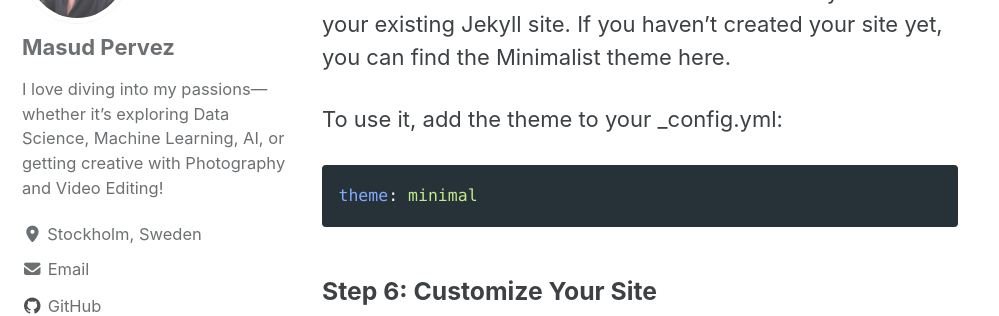
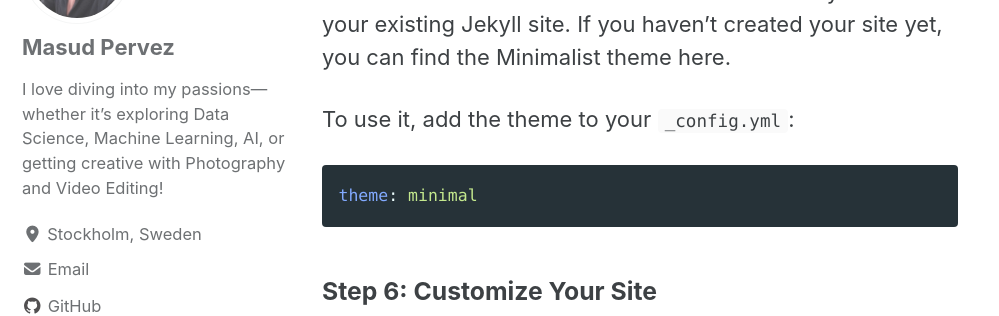
Before and after one commit to masudpervez27/masudpervez27.github.io, a Jekyll site: the page built from _posts/2024-10-24-build-website-using-jekyll.md, in a window 1280 px wide and 900 px high, scrolled down 2206 px. Shown: the part 154-470 px from the top of the window, without its empty margins (0-999 px from the left). Built offline with Jekyll 4.4.1, drawn with Linux system fonts in a browser that asks for light colours; cached includes are drawn as plain includes.

````diff
--- a/_posts/2024-10-24-build-website-using-jekyll.md
+++ b/_posts/2024-10-24-build-website-using-jekyll.md
@@ -55,7 +55,7 @@
 ### Step 5: Choose the Minimalist Theme
 You can either clone the Minimalist theme directly or add it to your existing Jekyll site. If you haven't created your site yet, you can find the Minimalist theme here.
 
-To use it, add the theme to your _config.yml:
+To use it, add the theme to your `_config.yml`:
 
 ```yaml
 theme: minimal
````
